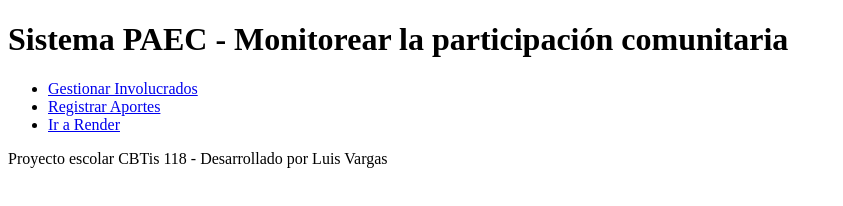
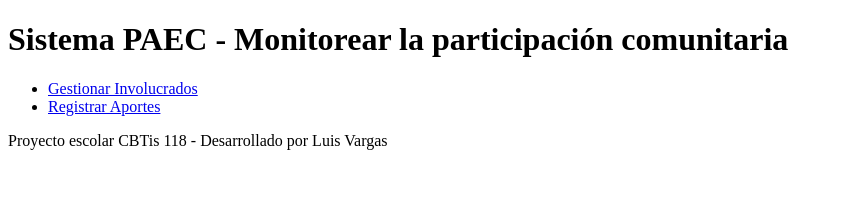
Before and after one commit to luisvargas23x/proyectopaec, a website: page public/index.html in a window 1280 px wide. Shown: the whole page, without its empty margins (0-843 px from the left). Drawn offline with Linux system fonts and the light colour scheme.

Commit message:
Update index.html

```diff
--- a/public/index.html
+++ b/public/index.html
@@ -14,7 +14,6 @@
     <ul>
       <li><a href="involucrados.html">Gestionar Involucrados</a></li>
       <li><a href="aportes.html"> Registrar Aportes</a></li>
-      <li><a href="https://www.render.com" target="_blank">Ir a Render</a></li>
     </ul>
   </nav>
 
```
